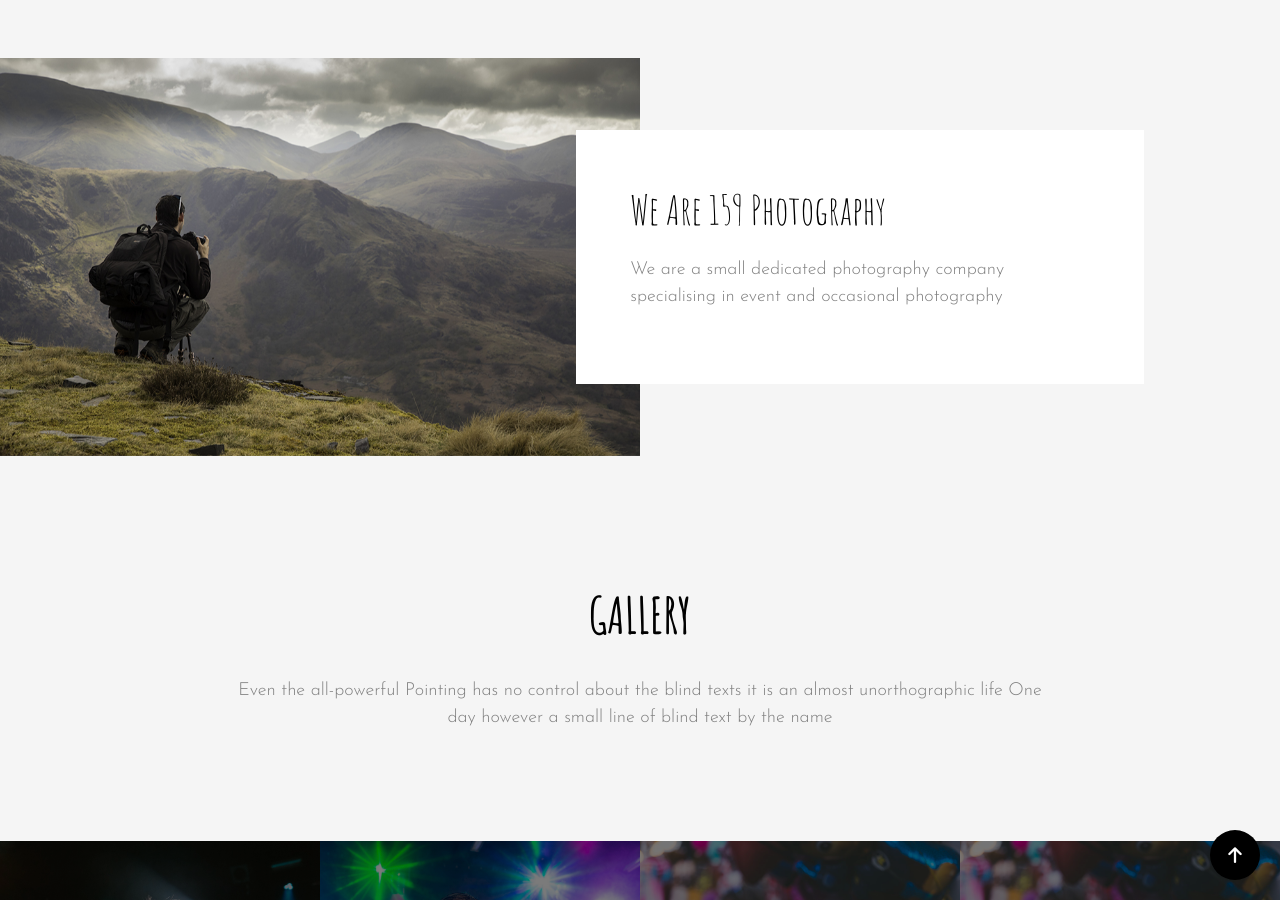
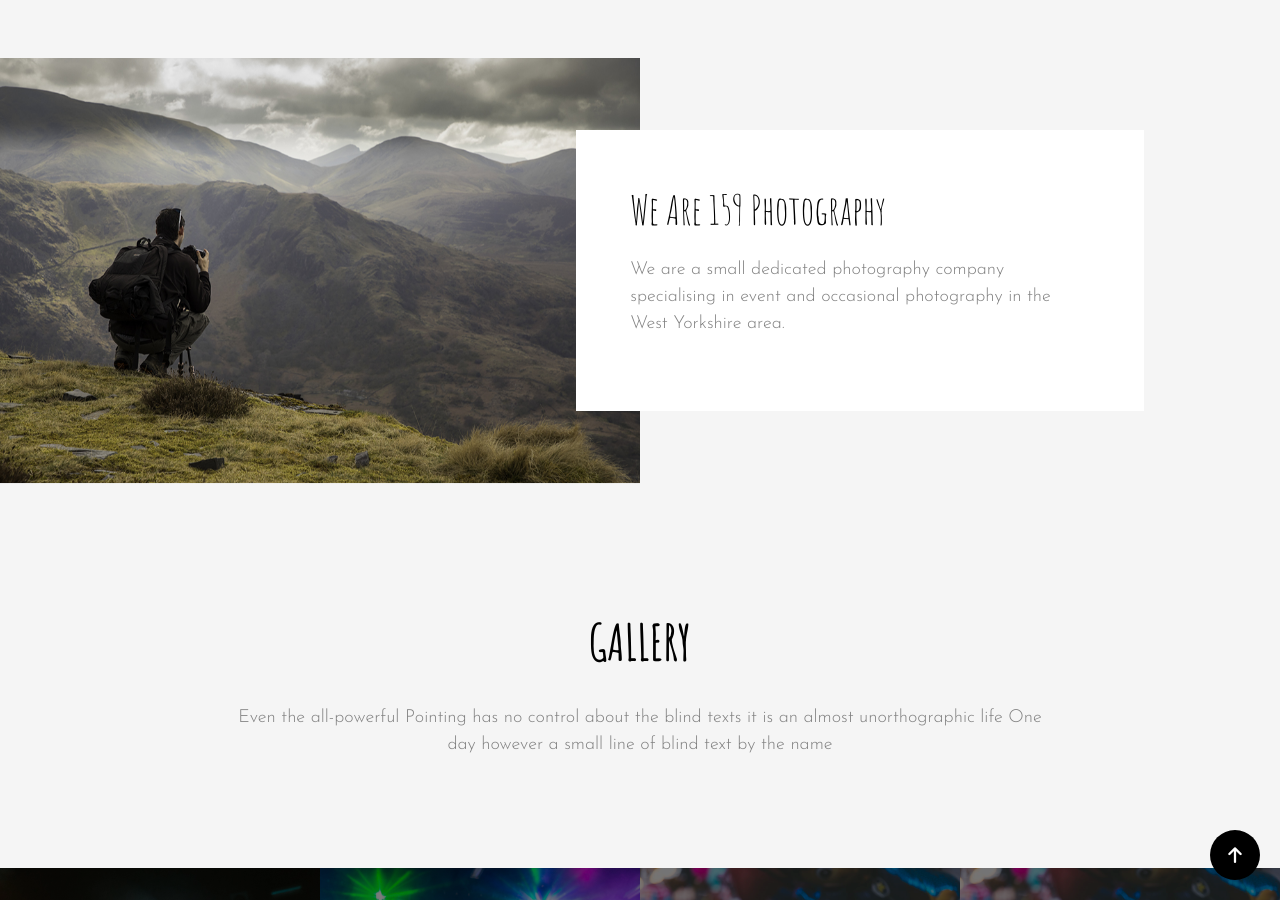
Before and after one commit to mattwhi/159photo, a Jekyll site: the page built from index.md, in a window 1280 px wide and 900 px high, scrolled down 1287 px. Built offline with Jekyll 4.4.1, drawn with Linux system fonts in a browser that asks for light colours; some web fonts are replaced.

Commit message:
amending the about page

```diff
--- a/_includes/home/about.html
+++ b/_includes/home/about.html
@@ -5,7 +5,7 @@
 					<div class="col-md-12 col-md-pull-2 animate-box">
 						<div class="about-desc">
 							<h2>We Are 159 Photography</h2>
-							<p>We are a small dedicated photography company specialising in event and occasional photography</p>
+							<p>We are a small dedicated photography company specialising in event and occasional photography in the West Yorkshire area.</p>
 						</div>
 					</div>
 				</div>
```
Also changed, not shown: 1 other file.
